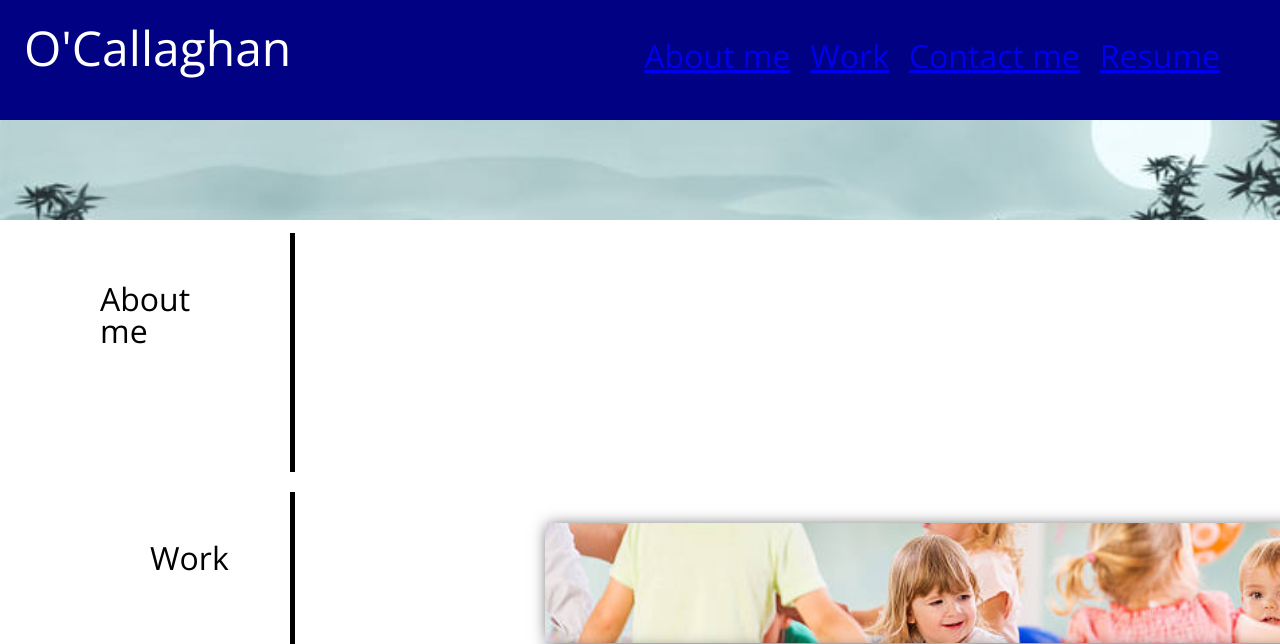
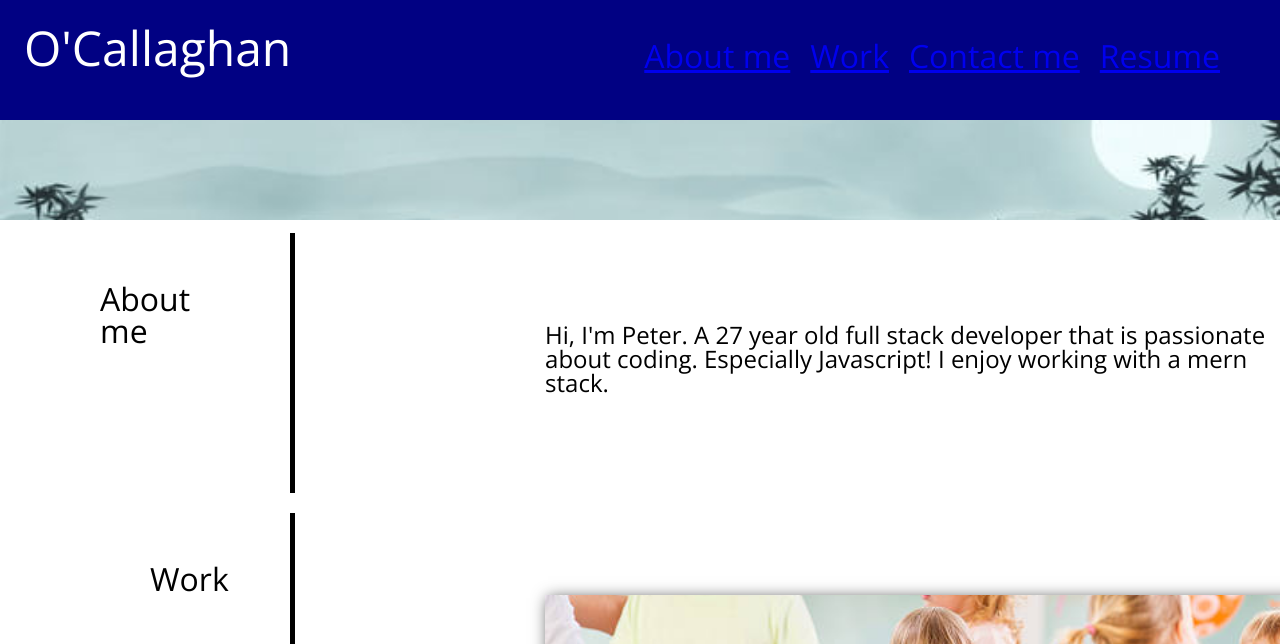
Before and after one commit to pocall23/pocall.github.io, a plain HTML site: page index.html in a window 1280 px wide. Shown: the top 644 px of the page. Drawn offline with nearby package versions, Linux system fonts and the light colour scheme; a web font is replaced by a local one.

Commit message:
changed about in html

```diff
--- a/index.html
+++ b/index.html
@@ -39,7 +39,7 @@
 <div id="workTitle" class="workTitle"><h2>Work</h2></div>
 </aside>
 <div class="contentContainer">
-  <div class="aboutContent"><p>
+  <div class="aboutContent"><p>Hi, I'm Peter. A 27 year old full stack developer that is passionate about coding. Especially Javascript! I enjoy working with a mern stack.
   </p></div>
   <div class="workContent">
     <div class="projectCard">
```
